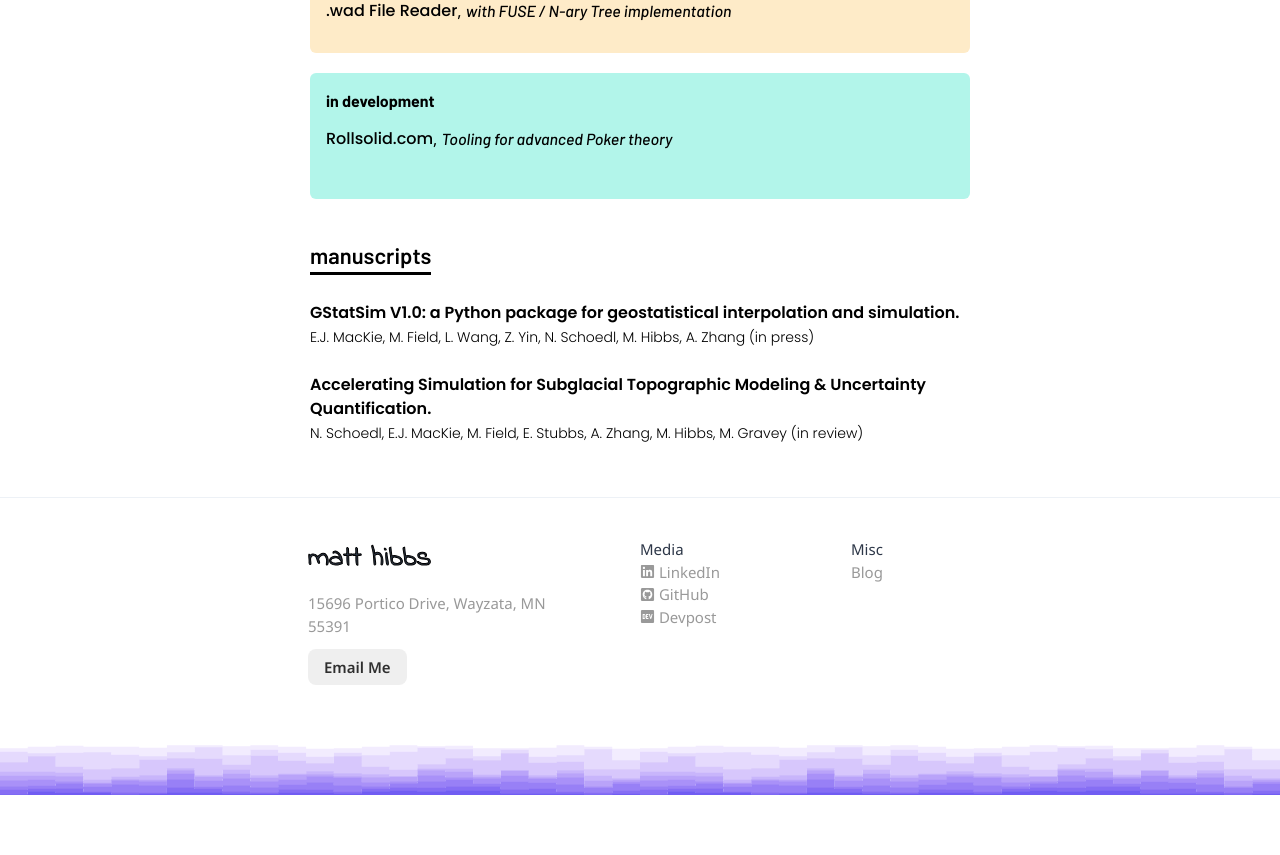
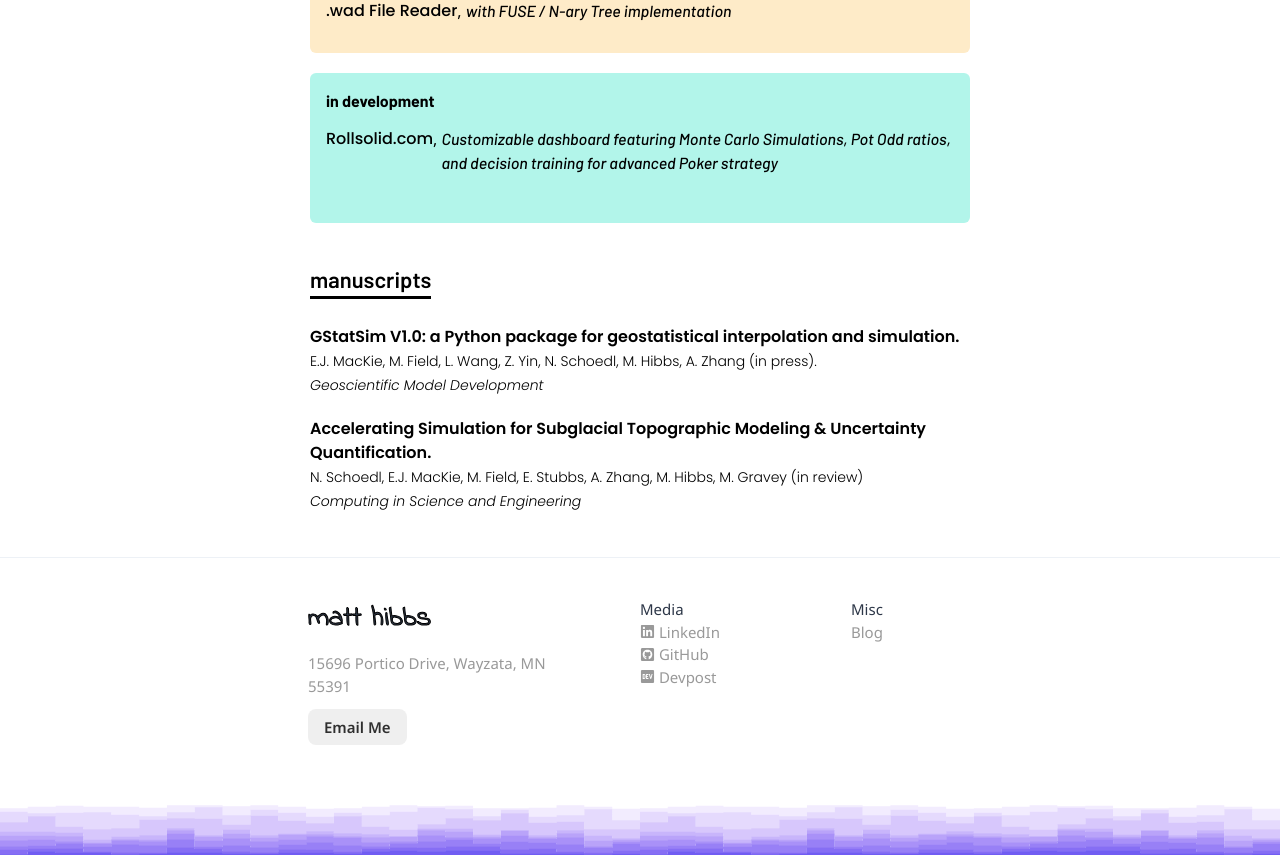
Before and after one commit to matthibbs7/mh7, a Next.js app: page / in a window 1280 px wide. Shown: the part 1540-2395 px from the top of the page. Before the commit the page ends 2335 px from the top, so only its background shows below. Built offline with nearby package versions, Linux system fonts and the light colour scheme; a web font is replaced by a local one.

Commit message:
Desc update

```diff
--- a/src/pages/index.tsx
+++ b/src/pages/index.tsx
@@ -130,7 +130,7 @@ export default function Home() {
               <Flex mb={8} direction='row'>
                 <Text color={color} style={{fontFamily: 'Poppins'}} fontSize="16px" lineHeight="24px" fontWeight={500}><Link href="https://www.rollsolid.com" isExternal>Rollsolid.com</Link></Text>
                 <Text color={color} fontSize="16px" lineHeight="24px" fontWeight={400} style={{textDecoration: 'none'}} textDecoration="none" as="span">,&nbsp;</Text>
-                <Text color={color} fontSize="16px" lineHeight="24px" fontWeight={500} style={{fontFamily: 'Barlow'}} textDecoration="none" as="span" fontStyle="italic">Tooling for advanced Poker theory</Text>
+                <Text color={color} fontSize="16px" lineHeight="24px" fontWeight={500} style={{fontFamily: 'Barlow'}} textDecoration="none" as="span" fontStyle="italic">Customizable dashboard featuring Monte Carlo Simulations, Pot Odd ratios, and decision training for advanced Poker strategy</Text>
               </Flex>
             </Flex>
 
@@ -141,13 +141,13 @@ export default function Home() {
             </Flex>
             <Flex direction="column" mt={3}>
               <Text color={color} fontSize="16px" lineHeight="24px" fontWeight={600} style={{fontFamily: 'Poppins'}}>GStatSim V1.0: a Python package for geostatistical interpolation and simulation.</Text>
-              <Text color={color} fontSize="14px" lineHeight="24px" style={{fontFamily: 'Poppins'}} fontWeight={300}>E.J. MacKie, M. Field, L. Wang, Z. Yin, N. Schoedl, M. Hibbs, A. Zhang (in press)</Text>
-              <Text color={color} mt={3} mb={3} fontSize="16px" lineHeight="24px" style={{fontFamily: 'Barlow'}} fontWeight={400}></Text>
+              <Text color={color} fontSize="14px" lineHeight="24px" style={{fontFamily: 'Poppins'}} fontWeight={300}>E.J. MacKie, M. Field, L. Wang, Z. Yin, N. Schoedl, M. Hibbs, A. Zhang (in press).</Text>
+              <Text fontStyle='italic' color={color} mb={5} fontSize="14px" lineHeight="24px" style={{fontFamily: 'Poppins'}} fontWeight={300}>Geoscientific Model Development</Text>
             </Flex>
             <Flex direction="column">
               <Text color={color} fontSize="16px" lineHeight="24px" fontWeight={600} style={{fontFamily: 'Poppins'}}>Accelerating Simulation for Subglacial Topographic Modeling & Uncertainty Quantification.</Text>
               <Text color={color} fontSize="14px" lineHeight="24px" style={{fontFamily: 'Poppins'}} fontWeight={300}>N. Schoedl, E.J. MacKie, M. Field, E. Stubbs, A. Zhang, M. Hibbs, M. Gravey (in review)</Text>
-              <Text color={color} mt={3} mb={6} fontSize="16px" lineHeight="24px" style={{fontFamily: 'Barlow'}} fontWeight={400}></Text>
+              <Text fontStyle='italic' color={color} mb={7} fontSize="14px" lineHeight="24px" style={{fontFamily: 'Poppins'}} fontWeight={300}>Computing in Science and Engineering</Text>
             </Flex>
           </Flex>
 
```
